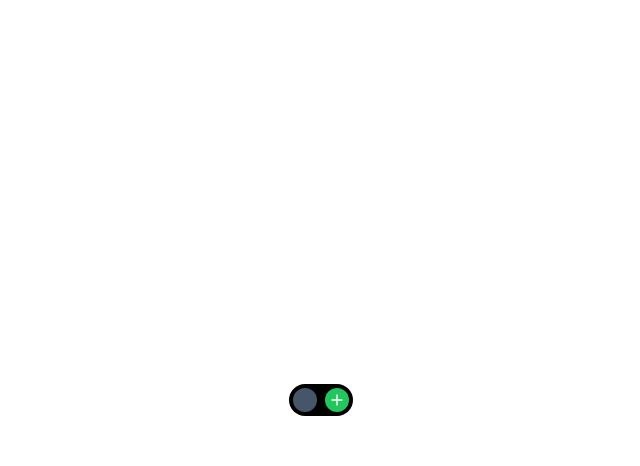
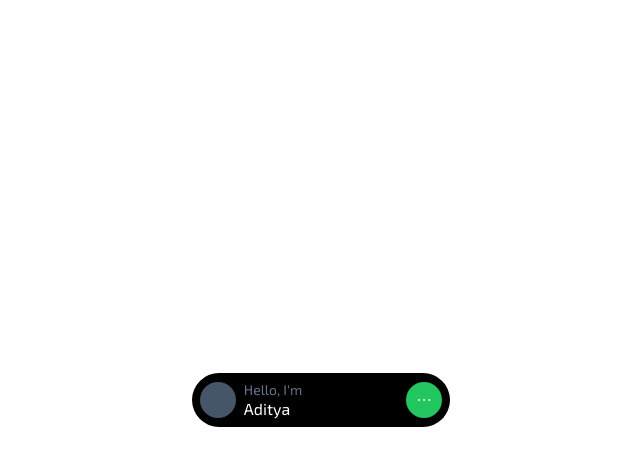
Before and after one commit to ExplorerAadi/motion-la-la-land, a Next.js app: page /private-island in a window 1280 px wide. Both pictures are taken after a click on the button 624 px from the left and 400 px from the top of the page. Shown: the top 466 px of the page, without its empty margins (319-959 px from the left). Built offline with nearby package versions, Linux system fonts and the light colour scheme.

Commit message:
animating between layouts

```diff
--- a/app/private-island/PrivateIsland.tsx
+++ b/app/private-island/PrivateIsland.tsx
@@ -1,37 +1,90 @@
 "use client";
 import { motion } from "framer-motion";
+import { useState } from "react";
 
 export const PrivateIsland = () => {
+  const [isExpanded, setIsExpanded] = useState(false);
+
   return (
     <div className="flex items-center justify-center w-full h-screen cursor-pointer">
-      <div className="p-1 rounded-full bg-black text-white flex justify-between items-center space-x-2">
-        <button className="w-6 h-6 bg-slate-600 rounded-full"></button>
+      {isExpanded ? (
+        <motion.div
+          className="p-2 bg-black text-white flex justify-between items-center space-x-2"
+          layoutId="expand-stage-1"
+          style={{ borderRadius: 999 }}
+        >
+          <motion.button
+            className="w-9 h-9 bg-slate-600"
+            onClick={() => setIsExpanded(false)}
+            style={{ borderRadius: 999 }}
+            layoutId="expand-stage-1-profile-pic"
+          ></motion.button>
+          <div className="flex flex-col pr-24 justify-center">
+            <p className="text-sm text-slate-500 leading-tight">
+              Hello, I&apos;m
+            </p>
+            <h3 className="text-base text-white leading-tight">Aditya</h3>
+          </div>
+          <div className="w-9 h-9 bg-green-500 rounded-full p-2">
+            <MoreIcon />
+          </div>
+        </motion.div>
+      ) : (
         <motion.button
-          className="w-6 h-6 bg-green-500 rounded-full p-1"
-          animate={{ rotate: 360 }}
-          transition={{ repeat: 5, duration: 0.5 }}
+          className="p-1 bg-black text-white flex justify-between items-center space-x-2"
+          onClick={() => setIsExpanded(true)}
+          layoutId="expand-stage-1"
+          style={{ borderRadius: 999 }}
         >
-          <PlusIcon />
+          <motion.div
+            className="w-6 h-6 bg-slate-600"
+            style={{ borderRadius: 999 }}
+            layoutId="expand-stage-1-profile-pic"
+          ></motion.div>
+          <div className="w-6 h-6 bg-green-500 rounded-full p-1">
+            <PlusIcon />
+          </div>
         </motion.button>
-      </div>
+      )}
     </div>
   );
 };
 
 const PlusIcon = () => {
   return (
-    <svg
+    <motion.svg
       xmlns="http://www.w3.org/2000/svg"
       fill="none"
       viewBox="0 0 24 24"
       stroke-width="2"
       stroke="currentColor"
+      whileHover={{ rotate: 360 }}
+      // transition={{ repeat: 5, duration: 0.5 }}
     >
       <path
-        stroke-linecap="round"
-        stroke-linejoin="round"
+        strokeLinecap="round"
+        strokeLinejoin="round"
         d="M12 4.5v15m7.5-7.5h-15"
       />
-    </svg>
+    </motion.svg>
   );
 };
+
+const MoreIcon = () => {
+  return (
+    <motion.svg
+      xmlns="http://www.w3.org/2000/svg"
+      fill="none"
+      viewBox="0 0 24 24"
+      stroke-width="1.5"
+      stroke="currentColor"
+      // whileHover={{ rotate: 360 }}
+    >
+      <path
+        strokeLinecap="round"
+        strokeLinejoin="round"
+        d="M6.75 12a.75.75 0 1 1-1.5 0 .75.75 0 0 1 1.5 0ZM12.75 12a.75.75 0 1 1-1.5 0 .75.75 0 0 1 1.5 0ZM18.75 12a.75.75 0 1 1-1.5 0 .75.75 0 0 1 1.5 0Z"
+      />
+    </motion.svg>
+  );
+};
```
